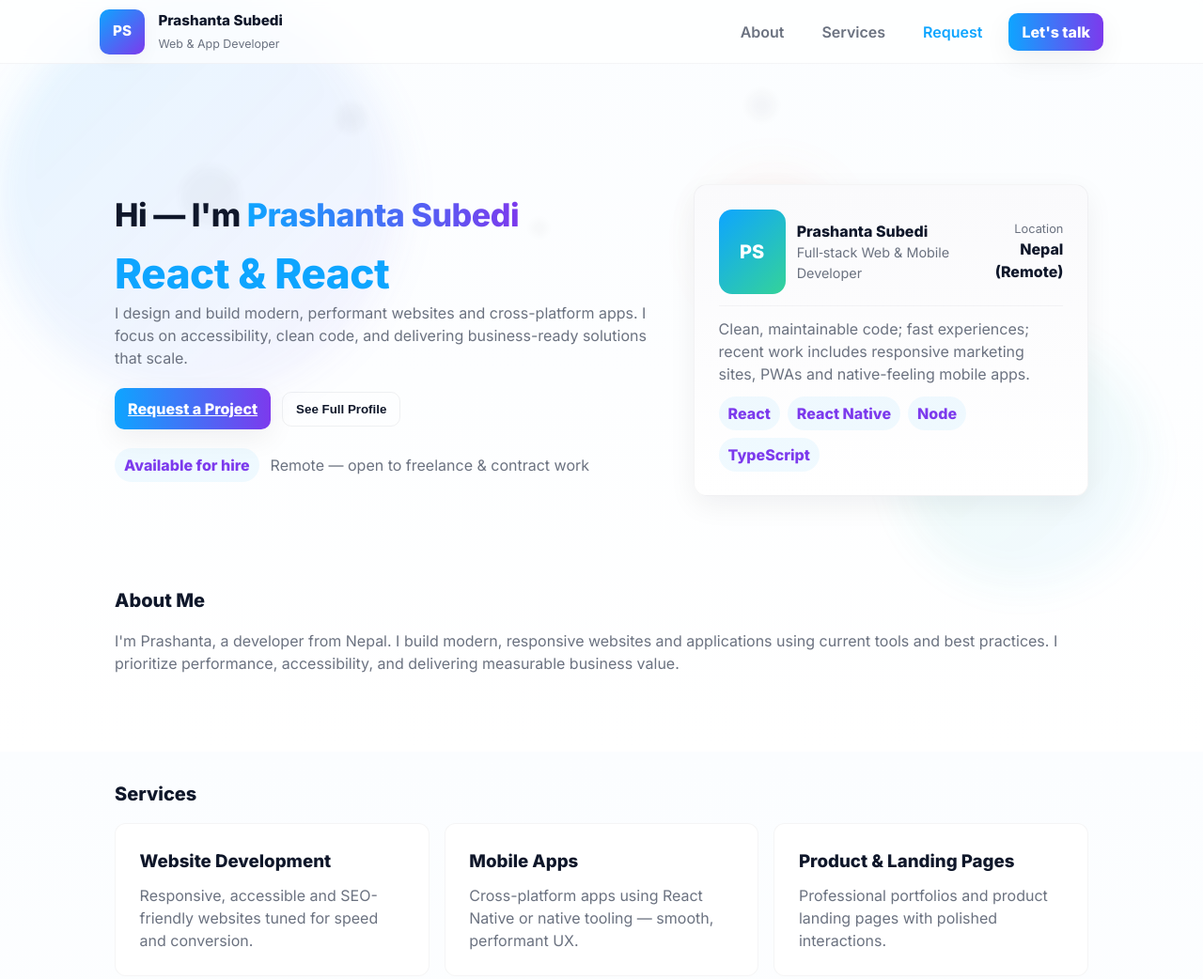
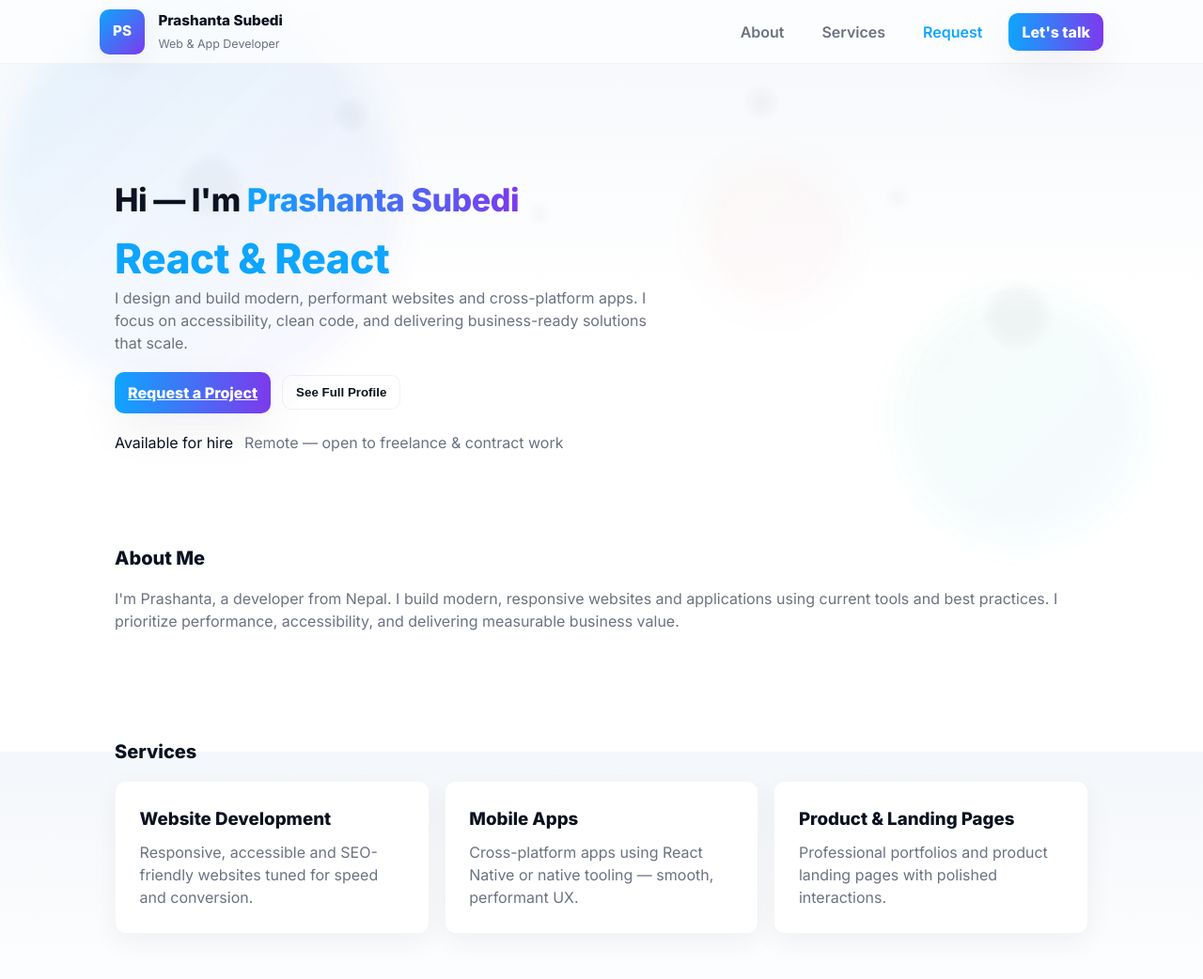
Before and after one commit to Prashantasubedi/prashantasubedi.github.io, a plain HTML site: page index.html in a window 1280 px wide. Shown: the top 1042 px of the page at 94% size. Drawn offline with Linux system fonts and the light colour scheme.

Commit message:
Refactor styles and update profile layout
Updated theme color, background, text, and shadow styles for improved aesthetics. Removed the right-side profile card while keeping the full profile panel.

```diff
--- a/index.html
+++ b/index.html
@@ -8,21 +8,21 @@
   <!-- Google Font -->
   <link href="https://fonts.googleapis.com/css2?family=Inter:wght@300;400;600;800&display=swap" rel="stylesheet">
 
-  <meta name="theme-color" content="#ffffff">
+  <meta name="theme-color" content="#e9f2fb">
 
   <style>
     :root{
-      --bg: #ffffff;
+      --bg: #f4f7fb;            /* softer off-white background */
       --card: #ffffff;
       --muted: #6b7280;
-      --text: #0f172a;
+      --text: #0b1220;
       --accent: #0ea5ff;
       --accent-2: #7c3aed;
       --radius:14px;
       --max-width:1100px;
       --ease:cubic-bezier(.2,.9,.3,1);
-      --shadow-lg: 0 10px 30px rgba(15,23,42,0.06);
-      --shadow-sm: 0 6px 20px rgba(15,23,42,0.04);
+      --shadow-lg: 0 18px 50px rgba(11,18,32,0.06);
+      --shadow-sm: 0 8px 28px rgba(11,18,32,0.05);
     }
 
     *{box-sizing:border-box}
@@ -30,7 +30,7 @@
     body{
       margin:0;
       font-family:Inter, system-ui, -apple-system, "Segoe UI", Roboto, "Helvetica Neue", Arial;
-      background: linear-gradient(180deg, #fbfdff 0%, #ffffff 100%);
+      background: linear-gradient(180deg,var(--bg) 0%, #ffffff 40%);
       color:var(--text);
       -webkit-font-smoothing:antialiased;
       -moz-osx-font-smoothing:grayscale;
@@ -45,7 +45,7 @@
       position:sticky;top:0;z-index:60;
       background: rgba(255,255,255,0.7);
       backdrop-filter: blur(6px);
-      border-bottom:1px solid rgba(15,23,42,0.04);
+      border-bottom:1px solid rgba(11,18,32,0.04);
     }
 
     .header-bar{display:flex;align-items:center;justify-content:space-between;padding:0.6rem 1rem}
@@ -57,7 +57,6 @@
       box-shadow:var(--shadow-sm);
       font-size:0.95rem;
     }
-    .brand h1{font-size:1rem;margin:0}
     nav{display:flex;gap:1rem;align-items:center}
     nav a{color:var(--muted);text-decoration:none;padding:8px 12px;border-radius:10px;transition:all .2s var(--ease);font-weight:600}
     nav a:hover{color:var(--text);background:rgba(14,165,255,0.06);transform:translateY(-2px)}
@@ -67,12 +66,11 @@
       box-shadow:var(--shadow-lg);border:0;cursor:pointer;
       transition: transform .18s var(--ease), box-shadow .18s var(--ease);
     }
-    .cta:hover{transform:translateY(-3px);box-shadow:0 20px 40px rgba(124,58,237,0.08)}
 
     /* HERO */
     .hero{
       padding:6rem 0 3rem; position:relative; overflow:visible;
-      display:grid;grid-template-columns:1fr 420px;gap:2rem;align-items:center;
+      display:grid;grid-template-columns:1fr 420px;gap:2rem;align-items:start;
     }
     @media (max-width:980px){ .hero{grid-template-columns:1fr; padding:3.5rem 0} }
 
@@ -88,25 +86,12 @@
       position:relative;
       z-index:6;
     }
-    .hero-left p{color:var(--muted);margin:.9rem 0 1.3rem 0;max-width:64ch;opacity:0;transform:translateY(12px);transition:all .9s var(--ease) .08s;position:relative;z-index:6}
+    .hero-left p{color:var(--muted);margin:.9rem 0 1.2rem 0;max-width:64ch;opacity:0;transform:translateY(12px);transition:all .9s var(--ease) .08s;position:relative;z-index:6}
 
     .actions{display:flex;gap:1rem;align-items:center}
-    .btn-outline{border:1px solid rgba(15,23,42,0.06);padding:10px 14px;border-radius:10px;color:var(--text);background:transparent;font-weight:700;transition:all .18s var(--ease)}
+    .btn-outline{border:1px solid rgba(11,18,32,0.06);padding:10px 14px;border-radius:10px;color:var(--text);background:transparent;font-weight:700;transition:all .18s var(--ease)}
     .btn-outline:hover{transform:translateY(-3px);box-shadow:var(--shadow-sm)}
     .btn-primary{background:linear-gradient(90deg,var(--accent),var(--accent-2));padding:10px 14px;border-radius:10px;color:white;border:0;font-weight:700;box-shadow:var(--shadow-lg)}
-
-    /* Card on right */
-    .profile-card{
-      background:linear-gradient(180deg, rgba(250,250,252,1), rgba(255,255,255,1));
-      border:1px solid rgba(15,23,42,0.04);
-      border-radius:var(--radius);padding:1.6rem;backdrop-filter: blur(6px);
-      box-shadow: var(--shadow-lg);
-      transform:translateY(18px);opacity:0;transition:all .9s var(--ease) .12s;
-      position:relative; z-index:6;
-    }
-    .avatar{width:90px;height:90px;border-radius:14px;background:linear-gradient(135deg,var(--accent),#34d399);display:flex;align-items:center;justify-content:center;font-weight:800;color:white;font-size:20px}
-    .profile-meta{display:flex;align-items:center;gap:1rem}
-    .tag{display:inline-block;padding:6px 10px;background:rgba(14,165,255,0.06);border-radius:999px;color:var(--accent-2);font-weight:700}
 
     /* Sections */
     section{padding:3rem 0}
@@ -115,13 +100,14 @@
     @media(max-width:940px){ .cards{grid-template-columns:repeat(1,1fr)} }
 
     .card{
-      background:#fff;
-      border:1px solid rgba(15,23,42,0.04);
+      background:var(--card);
+      border:1px solid rgba(11,18,32,0.04);
       padding:1.6rem;border-radius:12px;transition:transform .25s var(--ease), box-shadow .25s var(--ease);
       transform:translateY(8px);opacity:0;
       color:var(--text);
+      box-shadow:var(--shadow-sm);
     }
-    .card:hover{transform:translateY(-8px);box-shadow:var(--shadow-sm)}
+    .card:hover{transform:translateY(-8px);box-shadow:var(--shadow-lg)}
     .card h3{margin:0 0 .6rem 0;color:var(--text)}
     .card p{color:var(--muted);margin:0}
 
@@ -129,14 +115,14 @@
     .form{
       display:grid;grid-template-columns:repeat(2,1fr);gap:12px;
       background:linear-gradient(180deg, rgba(255,255,255,1), rgba(250,250,252,1));
-      border-radius:12px;padding:1rem;border:1px solid rgba(15,23,42,0.04);
+      border-radius:12px;padding:1rem;border:1px solid rgba(11,18,32,0.04);
     }
     @media(max-width:760px){ .form{grid-template-columns:1fr} }
 
     .field{position:relative}
     .field label{display:block;margin-bottom:6px;color:var(--muted);font-size:.9rem}
     .field input,.field textarea,.field select{
-      width:100%;padding:12px;border-radius:10px;border:1px solid rgba(15,23,42,0.06);
+      width:100%;padding:12px;border-radius:10px;border:1px solid rgba(11,18,32,0.06);
       background:transparent;color:var(--text);outline:none;font-weight:600;
       transition:box-shadow .15s ease, transform .12s var(--ease);
     }
@@ -146,36 +132,29 @@
     .submit-wrap{display:flex;align-items:center;gap:12px}
     .hint{color:var(--muted);font-size:.9rem}
 
-    /* footer */
-    footer{padding:2.4rem 0;border-top:1px solid rgba(15,23,42,0.03);color:var(--muted)}
-    .social a{color:var(--muted);text-decoration:none;margin-right:10px;padding:6px;border-radius:8px;transition:all .14s}
-    .social a:hover{color:var(--text);background:rgba(14,165,255,0.06);transform:translateY(-3px)}
-
     /* floating light shapes (subtle) */
     .shapes{position:absolute;inset:0;pointer-events:none;z-index:2;overflow:visible}
     .shape{
-      position:absolute;border-radius:50%;opacity:0.8;mix-blend-mode:screen;
+      position:absolute;border-radius:50%;opacity:0.75;mix-blend-mode:screen;
       animation: floatLight 9s ease-in-out infinite;
-      filter:blur(18px);
+      filter:blur(14px);
     }
-    .s1{width:420px;height:420px;background:linear-gradient(135deg,rgba(14,165,255,0.12),rgba(124,58,237,0.06));left:-120px;top:-80px;animation-delay:0s}
-    .s2{width:260px;height:260px;background:linear-gradient(135deg,rgba(16,185,129,0.08),rgba(14,165,255,0.06));right:-60px;bottom:-60px;animation-duration:11s;animation-delay:1s}
-    .s3{width:160px;height:160px;background:linear-gradient(135deg,rgba(249,115,22,0.08),rgba(236,72,153,0.06));left:60%;top:18%;opacity:0.6;animation-duration:13s;animation-delay:2s}
+    .s1{width:420px;height:420px;background:linear-gradient(135deg,rgba(14,165,255,0.10),rgba(124,58,237,0.05));left:-120px;top:-80px;animation-delay:0s}
+    .s2{width:260px;height:260px;background:linear-gradient(135deg,rgba(16,185,129,0.06),rgba(14,165,255,0.05));right:-60px;bottom:-60px;animation-duration:11s;animation-delay:1s}
+    .s3{width:160px;height:160px;background:linear-gradient(135deg,rgba(249,115,22,0.06),rgba(236,72,153,0.05));left:60%;top:18%;opacity:0.55;animation-duration:13s;animation-delay:2s}
     @keyframes floatLight{0%{transform:translateY(0) scale(1)}50%{transform:translateY(-18px) scale(1.03)}100%{transform:translateY(0) scale(1)}}
 
-    /* pebble animation (subtle translucent circles on white BG) */
+    /* pebble animation (subtle translucent circles on light BG) */
     .pebbles{position:absolute;inset:0;pointer-events:none;z-index:3;overflow:visible}
     .pebble{
-      position:absolute;border-radius:999px;background:rgba(15,23,42,0.04);
+      position:absolute;border-radius:999px;background:rgba(11,18,32,0.04);
       width:var(--size, 40px);height:var(--size, 40px);opacity:0.9;filter:blur(6px);
       animation: drift var(--dur, 9s) linear infinite;
       transform-origin:center;
     }
-    .pebble.small{--size:18px;--dur:8s;opacity:0.55}
-    .pebble.med{--size:32px;--dur:10s;opacity:0.6}
+    .pebble.small{--size:18px;--dur:8s;opacity:0.5}
+    .pebble.med{--size:32px;--dur:10s;opacity:0.55}
     .pebble.big{--size:64px;--dur:14s;opacity:0.28}
-    /* different starting positions and delays via inline styles are used in markup */
-
     @keyframes drift{
       0%{transform:translate3d(0,0,0) scale(1); opacity:inherit}
       25%{transform:translate3d(18px,-22px,0) scale(1.03)}
@@ -198,11 +177,11 @@
     .typed .cursor{display:inline-block;background:var(--text);width:2px;height:1.06em;margin-left:6px;animation:blink 1s step-start infinite}
     @keyframes blink{50%{opacity:0}}
 
-    /* profile full panel */
+    /* profile full panel (kept but unobtrusive) */
     .profile-full{
       margin-top:1rem;
       background:linear-gradient(180deg, rgba(255,255,255,1), rgba(255,255,255,1));
-      border:1px solid rgba(15,23,42,0.03);
+      border:1px solid rgba(11,18,32,0.03);
       padding:1rem;border-radius:12px;display:none;
       box-shadow:var(--shadow-sm);position:relative;z-index:6;
     }
@@ -212,19 +191,17 @@
     .list{display:grid;grid-template-columns:repeat(2,1fr);gap:.6rem}
     @media (max-width:780px){ .list{grid-template-columns:1fr} }
 
-    /* small helpers */
+    /* helpers */
     a.underline{position:relative;color:var(--accent);text-decoration:none}
     a.underline::after{content:'';position:absolute;left:0;bottom:-3px;width:0;height:2px;background:linear-gradient(90deg,var(--accent),var(--accent-2));transition:width .28s var(--ease)}
     a.underline:hover::after{width:100%}
     a:focus, button:focus, input:focus, select:focus, textarea:focus{outline:3px solid rgba(14,165,255,0.12);outline-offset:3px;border-radius:8px}
 
-    /* responsive tweaks */
     @media (max-width:520px){
       .logo{width:42px;height:42px;font-size:0.85rem}
       .header-bar{padding:0.5rem 0.8rem}
       .container{padding:1.1rem}
       .hero{gap:1rem}
-      .profile-card{order:2}
     }
   </style>
 </head>
@@ -252,7 +229,7 @@
     <section class="hero" aria-label="Intro">
       <div class="hero-left">
         <h2 class="reveal">
-          <div class="intro" aria-hidden="false">
+          <div class="intro">
             <span class="name">Hi — I'm <strong style="background:linear-gradient(90deg,var(--accent),var(--accent-2));-webkit-background-clip:text;background-clip:text;color:transparent">Prashanta Subedi</strong></span>
             <span class="typed" aria-hidden="true" id="typedText"></span>
           </div>
@@ -270,6 +247,7 @@
           <div style="color:var(--muted)">Remote — open to freelance & contract work</div>
         </div>
 
+        <!-- keep full profile panel (optional) but removed the right-side profile card as requested -->
         <div id="profileFull" class="profile-full" aria-hidden="true">
           <h3 style="margin-top:0;color:var(--text)">Full profile</h3>
           <div class="list">
@@ -291,7 +269,7 @@
             </div>
           </div>
 
-          <hr style="border:none;border-top:1px solid rgba(15,23,42,0.04);margin:10px 0">
+          <hr style="border:none;border-top:1px solid rgba(11,18,32,0.04);margin:10px 0">
 
           <p style="margin:0;color:var(--muted)">If you'd like a professional website or app for business, product, or portfolio use, I can help from planning and UI/UX to development and deployment. Contact me to discuss scope and timelines.</p>
 
@@ -307,41 +285,16 @@
         </div>
       </div>
 
-      <aside class="profile-card reveal" aria-label="Profile card">
-        <div style="display:flex;justify-content:space-between;align-items:center">
-          <div style="display:flex;gap:12px;align-items:center" class="profile-meta">
-            <div class="avatar" aria-hidden="true">PS</div>
-            <div>
-              <div style="font-weight:800;color:var(--text)">Prashanta Subedi</div>
-              <div style="font-size:.9rem;color:var(--muted)">Full‑stack Web & Mobile Developer</div>
-            </div>
-          </div>
-          <div style="text-align:right">
-            <div style="font-size:.8rem;color:var(--muted)">Location</div>
-            <div style="font-weight:700;color:var(--text)">Nepal (Remote)</div>
-          </div>
-        </div>
+      <!-- removed the right-side profile card per your request -->
 
-        <hr style="border:none;border-top:1px solid rgba(15,23,42,0.04);margin:12px 0">
-
-        <p style="margin:0 0 12px;color:var(--muted)">Clean, maintainable code; fast experiences; recent work includes responsive marketing sites, PWAs and native-feeling mobile apps.</p>
-
-        <div style="display:flex;gap:8px;flex-wrap:wrap">
-          <span class="tag">React</span>
-          <span class="tag">React Native</span>
-          <span class="tag">Node</span>
-          <span class="tag">TypeScript</span>
-        </div>
-      </aside>
-
-      <!-- subtle decorative shapes (behind) -->
+      <!-- decorative shapes behind content -->
       <div class="shapes" aria-hidden="true">
         <div class="shape s1"></div>
         <div class="shape s2"></div>
         <div class="shape s3"></div>
       </div>
 
-      <!-- pebble floating circles (transparent look on white) -->
+      <!-- pebble floating circles (transparent look on light BG) -->
       <div class="pebbles" aria-hidden="true">
         <div class="pebble big" style="left:6%; top:22%; animation-delay:0s;"></div>
         <div class="pebble med" style="left:22%; top:8%; animation-delay:1.4s;"></div>
@@ -435,15 +388,13 @@
   <div id="toast" style="position:fixed;right:20px;bottom:20px;background:linear-gradient(90deg,var(--accent),var(--accent-2));color:white;padding:12px 18px;border-radius:12px;box-shadow:var(--shadow-lg);z-index:80;opacity:0;transform:translateY(8px);transition:all .28s var(--ease)">Message sent — I'll get back to you soon!</div>
 
   <script>
-    // reveal on scroll (clean, reliable)
+    // reveal on scroll
     (function(){
       const observer = new IntersectionObserver((entries)=>{
         entries.forEach(entry=>{
           if(entry.isIntersecting){
             entry.target.classList.add('is-visible');
             entry.target.classList.add('reveal--shown');
-            entry.target.classList.add('is-visible'); // ensures .reveal.is-visible rules apply
-            entry.target.classList.add('is-visible'); // harmless duplicates don't matter
             observer.unobserve(entry.target);
           }
         });
@@ -451,7 +402,7 @@
       document.querySelectorAll('.reveal').forEach(el => observer.observe(el));
     })();
 
-    // hero typed rotator (lightweight, stable)
+    // hero typed rotator (stable)
     (function(){
       const words = [
         'Full‑stack developer',
@@ -494,7 +445,7 @@
       setTimeout(tick, 600);
     })();
 
-    // profile toggle
+    // profile toggle (keeps full profile panel)
     (function(){
       const btn = document.getElementById('profileBtn');
       const panel = document.getElementById('profileFull');
@@ -507,7 +458,7 @@
       });
     })();
 
-    // form submit (demo fallback)
+    // simple form submit (demo fallback)
     (function(){
       const form = document.getElementById('projectForm');
       const toast = document.getElementById('toast');
@@ -560,7 +511,7 @@
         const x = (e.clientX / window.innerWidth) - 0.5;
         const y = (e.clientY / window.innerHeight) - 0.5;
         movers.forEach((s,i)=>{
-          const depth = (i % 5 + 1) * 6;
+          const depth = (i % 6 + 1) * 6;
           s.style.transform = `translate3d(${x * depth}px, ${y * depth}px, 0)`;
         });
       });
```
